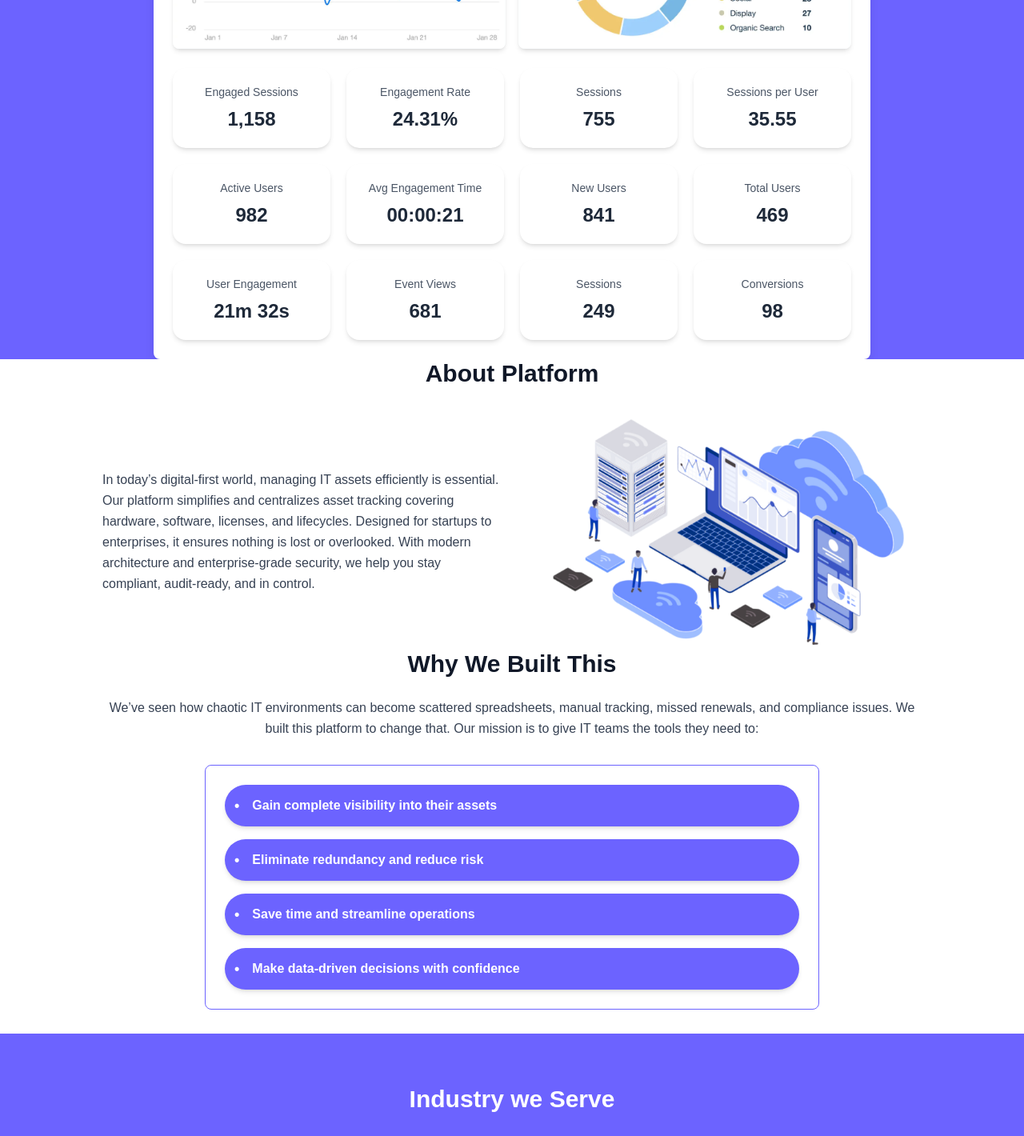
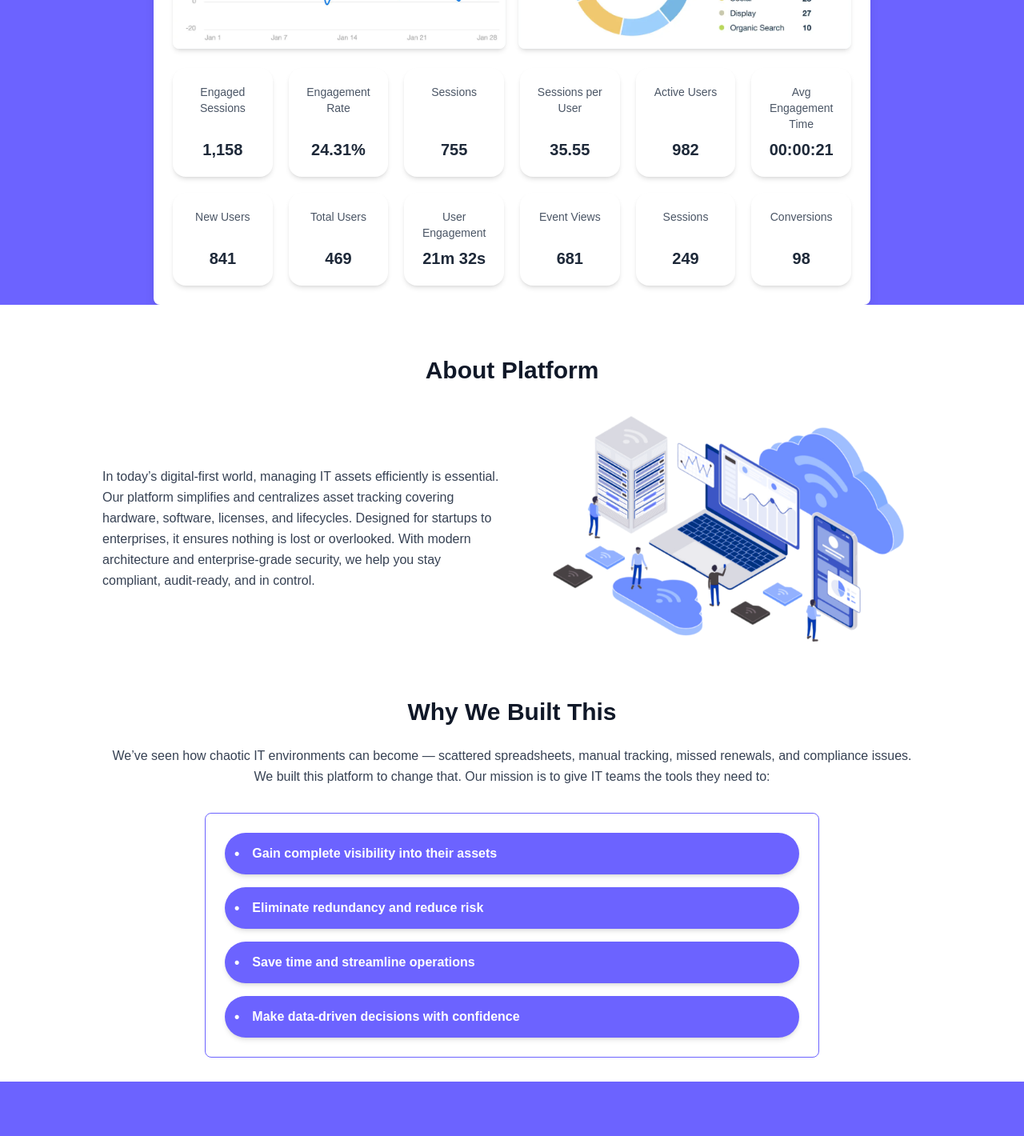
Before and after one commit to Ashwinigadad/IT-Inventory, a Next.js app: page / in a window 1280 px wide. Shown: the part 580-2000 px from the top of the page at 80% size. Built offline with nearby package versions, Linux system fonts and the light colour scheme.

Commit message:
added framer motion to all sections

```diff
--- a/app/components/AboutSection.tsx
+++ b/app/components/AboutSection.tsx
@@ -1,16 +1,31 @@
 "use client";
+
 import React from "react";
 import Image from "next/image";
+import { motion } from "framer-motion";
 
 export default function About() {
   return (
-<section id="about" className="bg-white px-6 md:px-16 w-full">
-  <div className="max-w-5xl mx-auto">
-    <h2 className="text-3xl font-bold text-center text-gray-900 mb-8">
-      About Platform
-    </h2>
-    <div className="flex flex-col md:flex-row items-center gap-8">
-          <div className="text-gray-700 text-base leading-relaxed md:w-1/2">
+    <section id="about" className="bg-white px-6 md:px-16 w-full py-16">
+      <div className="max-w-5xl mx-auto">
+        <motion.h1
+          className="text-3xl font-bold text-center text-gray-900 mb-8"
+          initial={{ opacity: 0, y: -20 }}
+          whileInView={{ opacity: 1, y: 0 }}
+          transition={{ duration: 0.6 }}
+          viewport={{ once: true }}
+        >
+          About Platform
+        </motion.h1>
+
+        <div className="flex flex-col md:flex-row items-center gap-8">
+          <motion.div
+            className="text-gray-700 text-base leading-relaxed md:w-1/2"
+            initial={{ opacity: 0, x: -50 }}
+            whileInView={{ opacity: 1, x: 0 }}
+            transition={{ duration: 0.6 }}
+            viewport={{ once: true }}
+          >
             <p>
               In today’s digital-first world, managing IT assets efficiently is
               essential. Our platform simplifies and centralizes asset tracking
@@ -19,8 +34,15 @@ export default function About() {
               overlooked. With modern architecture and enterprise-grade
               security, we help you stay compliant, audit-ready, and in control.
             </p>
-          </div>
-          <div className="md:w-1/2">
+          </motion.div>
+
+          <motion.div
+            className="md:w-1/2"
+            initial={{ opacity: 0, x: 50 }}
+            whileInView={{ opacity: 1, x: 0 }}
+            transition={{ duration: 0.6 }}
+            viewport={{ once: true }}
+          >
             <Image
               src="/aboutgraphic.png"
               alt="About Platform Graphic"
@@ -28,7 +50,7 @@ export default function About() {
               height={300}
               className="w-full h-auto"
             />
-          </div>
+          </motion.div>
         </div>
       </div>
     </section>
--- a/app/components/DashboardCard.tsx
+++ b/app/components/DashboardCard.tsx
@@ -1,4 +1,6 @@
 "use client";
+
+import { motion } from "framer-motion";
 
 export default function DashboardCard() {
   const stats = [
@@ -17,7 +19,13 @@ export default function DashboardCard() {
   ];
 
   return (
-    <div className="bg-white shadow-lg rounded-lg p-6 w-[90%] max-w-4xl">
+    <motion.div
+      className="bg-white shadow-lg rounded-lg p-6 w-[90%] max-w-4xl"
+      initial={{ opacity: 0, y: 40 }}
+      whileInView={{ opacity: 1, y: 0 }}
+      transition={{ duration: 0.6 }}
+      viewport={{ once: true }}
+    >
       <div className="flex justify-between items-center mb-4">
         <div className="flex items-center space-x-1">
           <span className="text-gray-500 font-semibold text-2xl">your</span>
@@ -37,31 +45,41 @@ export default function DashboardCard() {
       </h2>
 
       <div className="grid grid-cols-2 gap-4 mb-6">
-        <img
+        <motion.img
           src="graph.png"
           alt="Sessions Graph"
           className="h-full w-full object-cover rounded-lg shadow-md"
+          initial={{ opacity: 0, scale: 0.95 }}
+          whileInView={{ opacity: 1, scale: 1 }}
+          transition={{ duration: 0.5 }}
+          viewport={{ once: true }}
         />
-        <img
+        <motion.img
           src="piechart.png"
           alt="Pie Chart"
           className="h-full w-full object-cover rounded-lg shadow-md"
+          initial={{ opacity: 0, scale: 0.95 }}
+          whileInView={{ opacity: 1, scale: 1 }}
+          transition={{ duration: 0.5, delay: 0.2 }}
+          viewport={{ once: true }}
         />
       </div>
 
-      <div className="grid grid-cols-1 sm:grid-cols-2 md:grid-cols-3 lg:grid-cols-4 gap-5 text-center text-sm font-medium text-black">
+      <div className="grid grid-cols-1 sm:grid-cols-2 md:grid-cols-3 lg:grid-cols-6 gap-5 text-center text-sm font-medium text-black">
         {stats.map((item, index) => (
-          <div
+          <motion.div
             key={index}
-            className="bg-white p-5 rounded-2xl shadow-md hover:shadow-lg transition-all duration-300"
+            className="bg-white p-5 rounded-2xl shadow-md hover:shadow-lg transition-all duration-300 flex flex-col justify-between min-h-[100px]"
+            initial={{ opacity: 0, y: 30 }}
+            whileInView={{ opacity: 1, y: 0 }}
+            transition={{ duration: 0.4, delay: index * 0.05 }}
+            viewport={{ once: true }}
           >
-            <p className="text-gray-600">{item.title}</p>
-            <p className="text-2xl font-extrabold mt-2 text-gray-800">
-              {item.value}
-            </p>
-          </div>
+            <p className="text-gray-600 mb-2">{item.title}</p>
+            <p className="text-xl font-extrabold text-gray-800">{item.value}</p>
+          </motion.div>
         ))}
       </div>
-    </div>
+    </motion.div>
   );
 }
--- a/app/components/HeroSection.tsx
+++ b/app/components/HeroSection.tsx
@@ -1,18 +1,37 @@
 "use client";
+
+import { motion } from "framer-motion";
 
 export default function HeroSection() {
   return (
-    <div id="home" className="text-center text-white max-w-3xl mt-10">
-      <h1 className="text-4xl font-bold mb-4">
+    <div id="home" className="text-center text-white max-w-3xl mt-10 mx-auto">
+      <motion.h1
+        className="text-4xl font-bold mb-4"
+        initial={{ opacity: 0, y: 30 }}
+        animate={{ opacity: 1, y: 0 }}
+        transition={{ duration: 0.8 }}
+      >
         Stop Losing Track of Your IT - Start Gaining Control!
-      </h1>
-      <p className="text-lg mb-2">
+      </motion.h1>
+
+      <motion.p
+        className="text-lg mb-2"
+        initial={{ opacity: 0, y: 20 }}
+        animate={{ opacity: 1, y: 0 }}
+        transition={{ delay: 0.3, duration: 0.6 }}
+      >
         Tired of spreadsheets, guesswork, and outdated tools?
-      </p>
-      <p className="text-lg">
+      </motion.p>
+
+      <motion.p
+        className="text-lg"
+        initial={{ opacity: 0, y: 20 }}
+        animate={{ opacity: 1, y: 0 }}
+        transition={{ delay: 0.5, duration: 0.6 }}
+      >
         Welcome to the smarter way to manage your IT assets — effortless,
         accurate, and lightning-fast.
-      </p>
+      </motion.p>
     </div>
   );
 }
--- a/app/components/IndustriesSection.tsx
+++ b/app/components/IndustriesSection.tsx
@@ -3,9 +3,9 @@
 export default function IndustriesSection() {
   return (
     <section className="w-full bg-[#6C63FF] py-16 px-6 flex flex-col items-center h-100">
-      <h2 className="text-white text-3xl font-bold mb-12 text-center">
+      <h1 className="text-white text-3xl font-bold mb-12 text-center">
         Industry we Serve
-      </h2>
+      </h1>
       <div className="grid grid-cols-1 sm:grid-cols-2 lg:grid-cols-3 gap-8 w-full max-w-6xl">
         {[
           "IT Administrators and System Engineers",
--- /dev/null
+++ b/app/components/PricingOverview.tsx
@@ -0,0 +1,87 @@
+"use client";
+
+import { motion } from "framer-motion";
+
+export default function PricingOverview() {
+  const plans = [
+    {
+      title: "Starter",
+      price: "₹499/month",
+      features: [
+        "Manage up to 50 assets.",
+        "Basic dashboard & asset tracking.",
+        "License & warranty alerts.",
+        "Role-based access.",
+        "Email support.",
+      ],
+      button: "Get Started",
+    },
+    {
+      title: "Professional",
+      price: "₹1499/month",
+      features: [
+        "Manage up to 500 assets.",
+        "All Starter features.",
+        "Advanced reporting & audit logs.",
+        "Real-time sync & auto-discovery.",
+        "Priority support.",
+      ],
+      button: "Request Demo",
+    },
+    {
+      title: "Enterprise",
+      price: "Custom Pricing",
+      features: [
+        "Unlimited assets.",
+        "Full suite of features.",
+        "Advanced access controls.",
+        "API & custom integrations.",
+        "Dedicated success manager.",
+        "24/7 premium support.",
+      ],
+      button: "Contact Sales",
+    },
+  ];
+
+  return (
+    <section className="bg-white py-16 text-center w-full overflow-hidden">
+      <h1 className="text-4xl font-bold text-black mb-3">Pricing Overview</h1>
+      <p className="text-[#6C63FF] mb-10 text-2xl">
+        Simple, scalable plans designed to fit your organization’s needs.
+      </p>
+
+      <div className="grid grid-cols-1 md:grid-cols-3 gap-6 max-w-6xl mx-auto px-4">
+        {plans.map((plan, i) => (
+          <motion.div
+            key={plan.title}
+            className="bg-[#6C63FF] text-white rounded-[2rem] p-8 shadow-lg flex flex-col justify-between"
+            initial={{ opacity: 0, y: 40 }}
+            whileInView={{ opacity: 1, y: 0 }}
+            transition={{ duration: 0.6, delay: i * 0.2 }}
+            viewport={{ once: true }}
+          >
+            <h3 className="text-2xl font-semibold mb-4">{plan.title}</h3>
+
+            <div className="flex justify-center mb-6">
+              <span className="bg-white text-black px-6 py-2 rounded-lg text-xl font-bold">
+                {plan.price}
+              </span>
+            </div>
+
+            <ul className="text-left mb-8 list-none space-y-2 text-base">
+              {plan.features.map((feature, idx) => (
+                <li key={idx}>{idx + 1}. {feature}</li>
+              ))}
+            </ul>
+
+            <div className="flex justify-center">
+              <button className="bg-white text-black px-6 py-2 rounded-md font-medium hover:opacity-90 transition">
+                {plan.button}
+              </button>
+            </div>
+          </motion.div>
+        ))}
+      </div>
+    </section>
+  );
+}
--- a/app/components/WhyWeBuiltThis.tsx
+++ b/app/components/WhyWeBuiltThis.tsx
@@ -1,34 +1,75 @@
 "use client";
 import React from "react";
+import { motion } from "framer-motion";
 
 export default function WhyWeBuilt() {
+  const points = [
+    "Gain complete visibility into their assets",
+    "Eliminate redundancy and reduce risk",
+    "Save time and streamline operations",
+    "Make data-driven decisions with confidence",
+  ];
+
   return (
-    <section className="bg-white px-6 md:px-16 w-full h-120">
-  <div className="max-w-5xl mx-auto">
-    <h2 className="text-3xl font-bold text-center text-gray-900 mb-6">
-      Why We Built This
-    </h2>
-    <p className="text-gray-700 text-base leading-relaxed text-center mb-8">
-          We’ve seen how chaotic IT environments can become scattered
+    <motion.section
+      className="bg-white px-6 md:px-16 w-full h-120"
+      initial={{ opacity: 0, y: 40 }}
+      whileInView={{ opacity: 1, y: 0 }}
+      transition={{ duration: 0.6 }}
+      viewport={{ once: true }}
+    >
+      <div className="max-w-5xl mx-auto">
+        <motion.h2
+          className="text-3xl font-bold text-center text-gray-900 mb-6"
+          initial={{ opacity: 0 }}
+          whileInView={{ opacity: 1 }}
+          transition={{ delay: 0.1 }}
+          viewport={{ once: true }}
+        >
+          Why We Built This
+        </motion.h2>
+
+        <motion.p
+          className="text-gray-700 text-base leading-relaxed text-center mb-8"
+          initial={{ opacity: 0, y: 20 }}
+          whileInView={{ opacity: 1, y: 0 }}
+          transition={{ delay: 0.2 }}
+          viewport={{ once: true }}
+        >
+          We’ve seen how chaotic IT environments can become — scattered
           spreadsheets, manual tracking, missed renewals, and compliance issues.
           We built this platform to change that. Our mission is to give IT teams
           the tools they need to:
-        </p>
-    <div className="border border-[#6C63FF] rounded-lg p-6 max-w-3xl mx-auto space-y-4">
-          {["Gain complete visibility into their assets",
-            "Eliminate redundancy and reduce risk",
-            "Save time and streamline operations",
-            "Make data-driven decisions with confidence"].map((point, index) => (
-            <div
+        </motion.p>
+
+        <motion.div
+          className="border border-[#6C63FF] rounded-lg p-6 max-w-3xl mx-auto space-y-4"
+          initial="hidden"
+          whileInView="visible"
+          viewport={{ once: true }}
+          variants={{
+            hidden: {},
+            visible: {
+              transition: {
+                staggerChildren: 0.15,
+              },
+            },
+          }}
+        >
+          {points.map((point, index) => (
+            <motion.div
               key={index}
               className="flex items-center space-x-4 bg-[#6C63FF] text-white p-3 rounded-full font-semibold shadow-md"
+              initial={{ opacity: 0, y: 20 }}
+              animate={{ opacity: 1, y: 0 }}
+              transition={{ duration: 0.4, delay: index * 0.1 }}
             >
               <span className="text-lg">•</span>
               <span>{point}</span>
-            </div>
+            </motion.div>
           ))}
-        </div>
+        </motion.div>
       </div>
-    </section>
+    </motion.section>
   );
 }
--- a/app/page.tsx
+++ b/app/page.tsx
@@ -7,6 +7,7 @@ import About from "./components/AboutSection";
 import WhyWeBuilt from "./components/WhyWeBuiltThis";
 import IndustriesSection from "./components/IndustriesSection";
 import KeyFeatures from "./components/KeyFeatures";
+import PricingOverview from "./components/PricingOverview";
 
 export default function Home() {
   return (
@@ -18,6 +19,7 @@ export default function Home() {
       <WhyWeBuilt />
       <IndustriesSection />
       <KeyFeatures />
+      <PricingOverview />
     </div>
   );
 }
--- a/package.json
+++ b/package.json
@@ -9,6 +9,7 @@
     "lint": "next lint"
   },
   "dependencies": {
+    "framer-motion": "^12.18.1",
     "next": "15.3.3",
     "react": "^19.0.0",
     "react-dom": "^19.0.0",
```
Also changed, not shown: app/components/KeyFeatures.tsx (+26 -4 lines), 1 other file (tests, documents, lock files or other folders).
